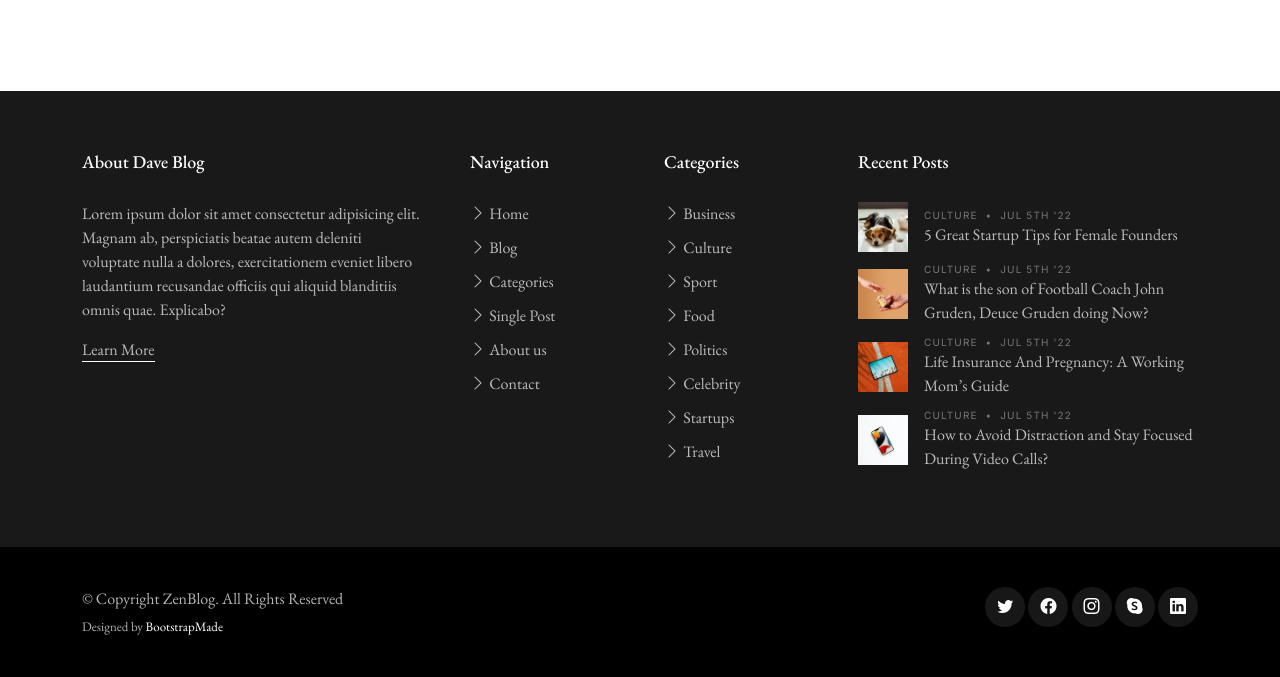
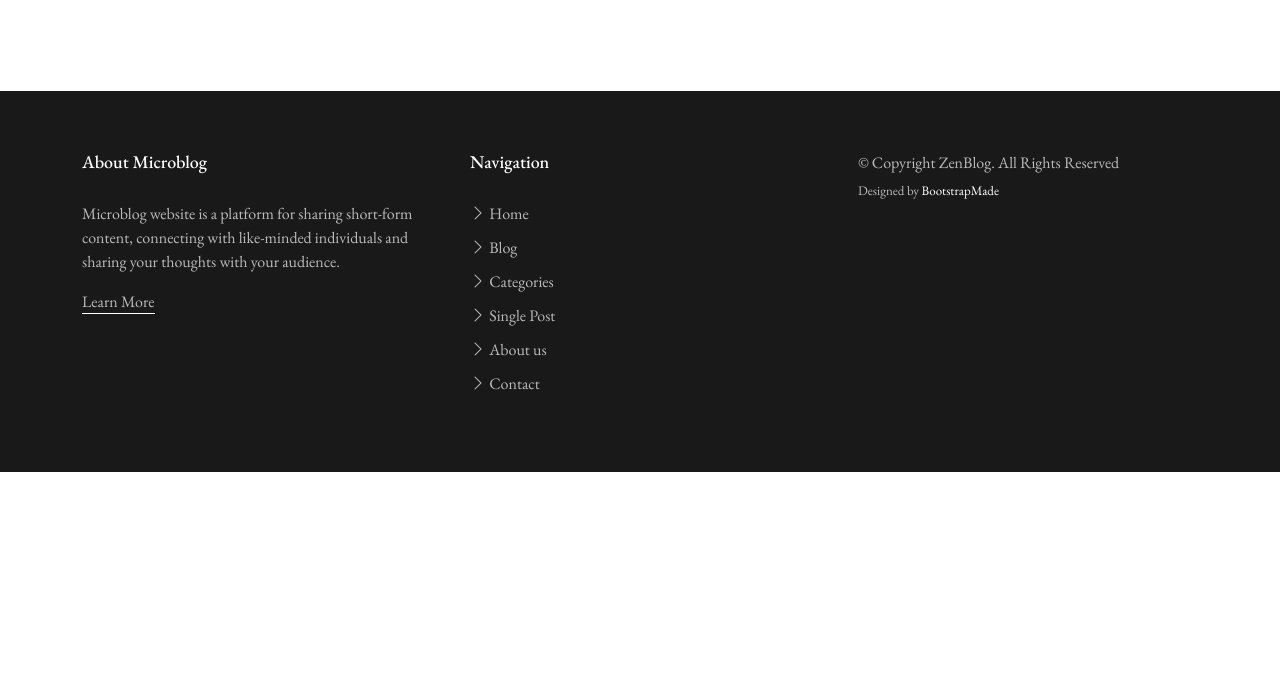
Before and after one commit to fredrickdave/Microblog-Project, a Flask app: page /auth/register in a window 1280 px wide. Shown: the part 559-1236 px from the top of the page. After the commit the page ends 1031 px from the top, so only its background shows below. Run offline with Flask 3, Linux system fonts and the light colour scheme; some libraries are stand-ins or nearby versions; some web fonts are replaced.

Commit message:
Update Footer section

```diff
--- a/app/templates/base.html
+++ b/app/templates/base.html
@@ -67,7 +67,8 @@
                         </ul>
                     </li>
                     {% else %}
-                    <li class="dropdown"><a href="{{ url_for('main.user', username=current_user.username) }}"><span>Profile</span> <i
+                    <li class="dropdown"><a
+                            href="{{ url_for('main.user', username=current_user.username) }}"><span>Profile</span> <i
                                 class="bi bi-chevron-down dropdown-indicator"></i></a>
                         <ul>
                             <li><a href="{{ url_for('main.user', username=current_user.username) }}">Profile</a></li>
@@ -85,7 +86,8 @@
                 <a href="#" class="mx-2"><span class="bi-twitter"></span></a>
                 <a href="#" class="mx-2"><span class="bi-instagram"></span></a>
 
-                <a href="#" class="mx-2 js-search-open {% if not g.search_form %} disabled {% endif %}"><span class="bi-search"></span></a>
+                <a href="#" class="mx-2 js-search-open {% if not g.search_form %} disabled {% endif %}"><span
+                        class="bi-search"></span></a>
                 <i class="bi bi-list mobile-nav-toggle"></i>
 
                 <!-- ======= Search Form ======= -->
@@ -134,15 +136,12 @@
 
                 <div class="row g-5">
                     <div class="col-lg-4">
-                        <h3 class="footer-heading">About Dave Blog</h3>
-                        <p>Lorem ipsum dolor sit amet consectetur adipisicing elit. Magnam ab, perspiciatis beatae autem
-                            deleniti
-                            voluptate nulla a dolores, exercitationem eveniet libero laudantium recusandae officiis qui
-                            aliquid
-                            blanditiis omnis quae. Explicabo?</p>
+                        <h3 class="footer-heading">About Microblog</h3>
+                        <p> Microblog website is a platform for sharing short-form content, connecting
+                            with like-minded individuals and sharing your thoughts with your audience.</p>
                         <p><a href="about.html" class="footer-link-more">Learn More</a></p>
                     </div>
-                    <div class="col-6 col-lg-2">
+                    <div class="col-6 col-lg-4">
                         <h3 class="footer-heading">Navigation</h3>
                         <ul class="footer-links list-unstyled">
                             <li><a href="index.html"><i class="bi bi-chevron-right"></i> Home</a></li>
@@ -153,94 +152,11 @@
                             <li><a href="contact.html"><i class="bi bi-chevron-right"></i> Contact</a></li>
                         </ul>
                     </div>
-                    <div class="col-6 col-lg-2">
-                        <h3 class="footer-heading">Categories</h3>
+                    <div class="col-lg-4">
                         <ul class="footer-links list-unstyled">
-                            <li><a href="category.html"><i class="bi bi-chevron-right"></i> Business</a></li>
-                            <li><a href="category.html"><i class="bi bi-chevron-right"></i> Culture</a></li>
-                            <li><a href="category.html"><i class="bi bi-chevron-right"></i> Sport</a></li>
-                            <li><a href="category.html"><i class="bi bi-chevron-right"></i> Food</a></li>
-                            <li><a href="category.html"><i class="bi bi-chevron-right"></i> Politics</a></li>
-                            <li><a href="category.html"><i class="bi bi-chevron-right"></i> Celebrity</a></li>
-                            <li><a href="category.html"><i class="bi bi-chevron-right"></i> Startups</a></li>
-                            <li><a href="category.html"><i class="bi bi-chevron-right"></i> Travel</a></li>
-
-                        </ul>
-                    </div>
-
-                    <div class="col-lg-4">
-                        <h3 class="footer-heading">Recent Posts</h3>
-
-                        <ul class="footer-links footer-blog-entry list-unstyled">
-                            <li>
-                                <a href="single-post.html" class="d-flex align-items-center">
-                                    <img src="assets/img/post-sq-1.jpg" alt="" class="img-fluid me-3">
-                                    <div>
-                                        <div class="post-meta d-block"><span class="date">Culture</span> <span
-                                                class="mx-1">&bullet;</span>
-                                            <span>Jul 5th '22</span>
-                                        </div>
-                                        <span>5 Great Startup Tips for Female Founders</span>
-                                    </div>
-                                </a>
-                            </li>
-
-                            <li>
-                                <a href="single-post.html" class="d-flex align-items-center">
-                                    <img src="assets/img/post-sq-2.jpg" alt="" class="img-fluid me-3">
-                                    <div>
-                                        <div class="post-meta d-block"><span class="date">Culture</span> <span
-                                                class="mx-1">&bullet;</span>
-                                            <span>Jul 5th '22</span>
-                                        </div>
-                                        <span>What is the son of Football Coach John Gruden, Deuce Gruden doing
-                                            Now?</span>
-                                    </div>
-                                </a>
-                            </li>
-
-                            <li>
-                                <a href="single-post.html" class="d-flex align-items-center">
-                                    <img src="assets/img/post-sq-3.jpg" alt="" class="img-fluid me-3">
-                                    <div>
-                                        <div class="post-meta d-block"><span class="date">Culture</span> <span
-                                                class="mx-1">&bullet;</span>
-                                            <span>Jul 5th '22</span>
-                                        </div>
-                                        <span>Life Insurance And Pregnancy: A Working Mom’s Guide</span>
-                                    </div>
-                                </a>
-                            </li>
-
-                            <li>
-                                <a href="single-post.html" class="d-flex align-items-center">
-                                    <img src="assets/img/post-sq-4.jpg" alt="" class="img-fluid me-3">
-                                    <div>
-                                        <div class="post-meta d-block"><span class="date">Culture</span> <span
-                                                class="mx-1">&bullet;</span>
-                                            <span>Jul 5th '22</span>
-                                        </div>
-                                        <span>How to Avoid Distraction and Stay Focused During Video Calls?</span>
-                                    </div>
-                                </a>
-                            </li>
-
-                        </ul>
-
-                    </div>
-                </div>
-            </div>
-        </div>
-
-        <div class="footer-legal">
-            <div class="container">
-
-                <div class="row justify-content-between">
-                    <div class="col-md-6 text-center text-md-start mb-3 mb-md-0">
                             <div class="copyright">
                                 © Copyright <strong><span>ZenBlog</span></strong>. All Rights Reserved
                             </div>
-
                             <div class="credits">
                                 <!-- All the links in the footer should remain intact. -->
                                 <!-- You can delete the links only if you purchased the pro version. -->
@@ -248,20 +164,8 @@
                                 <!-- Purchase the pro version with working PHP/AJAX contact form: https://bootstrapmade.com/herobiz-bootstrap-business-template/ -->
                                 Designed by <a href="https://bootstrapmade.com/">BootstrapMade</a>
                             </div>
-
+                        </ul>
                     </div>
-
-                    <div class="col-md-6">
-                        <div class="social-links mb-3 mb-lg-0 text-center text-md-end">
-                            <a href="#" class="twitter"><i class="bi bi-twitter"></i></a>
-                            <a href="#" class="facebook"><i class="bi bi-facebook"></i></a>
-                            <a href="#" class="instagram"><i class="bi bi-instagram"></i></a>
-                            <a href="#" class="google-plus"><i class="bi bi-skype"></i></a>
-                            <a href="#" class="linkedin"><i class="bi bi-linkedin"></i></a>
-                        </div>
-
-                    </div>
-
                 </div>
 
             </div>
```
Lines whose indentation alone changed are shown as unchanged.
